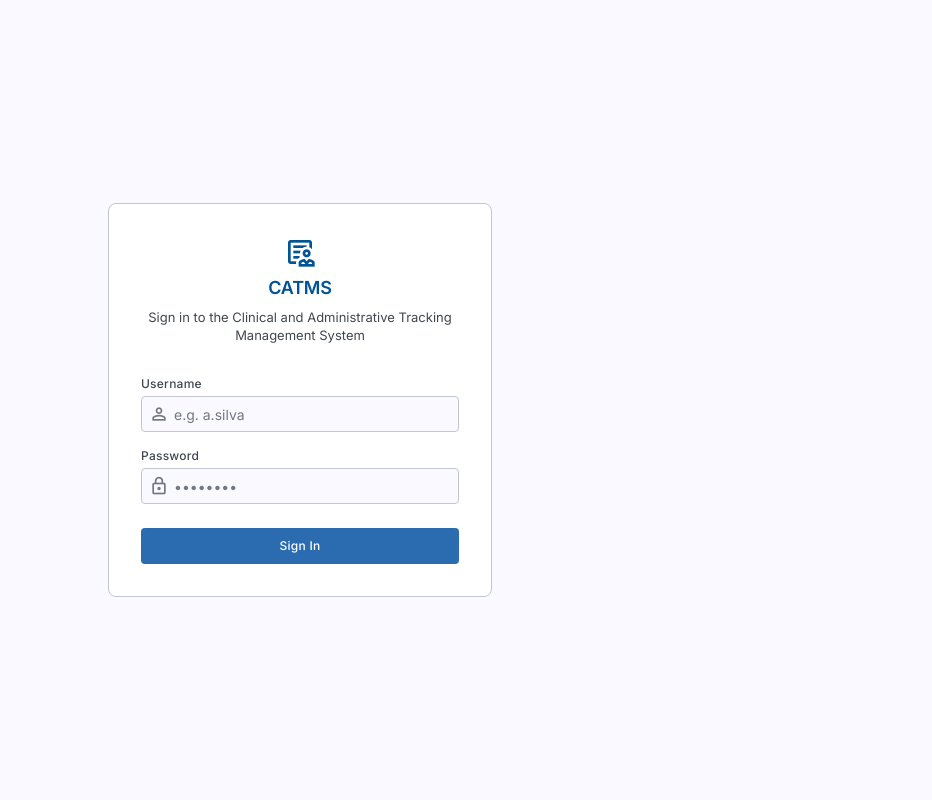
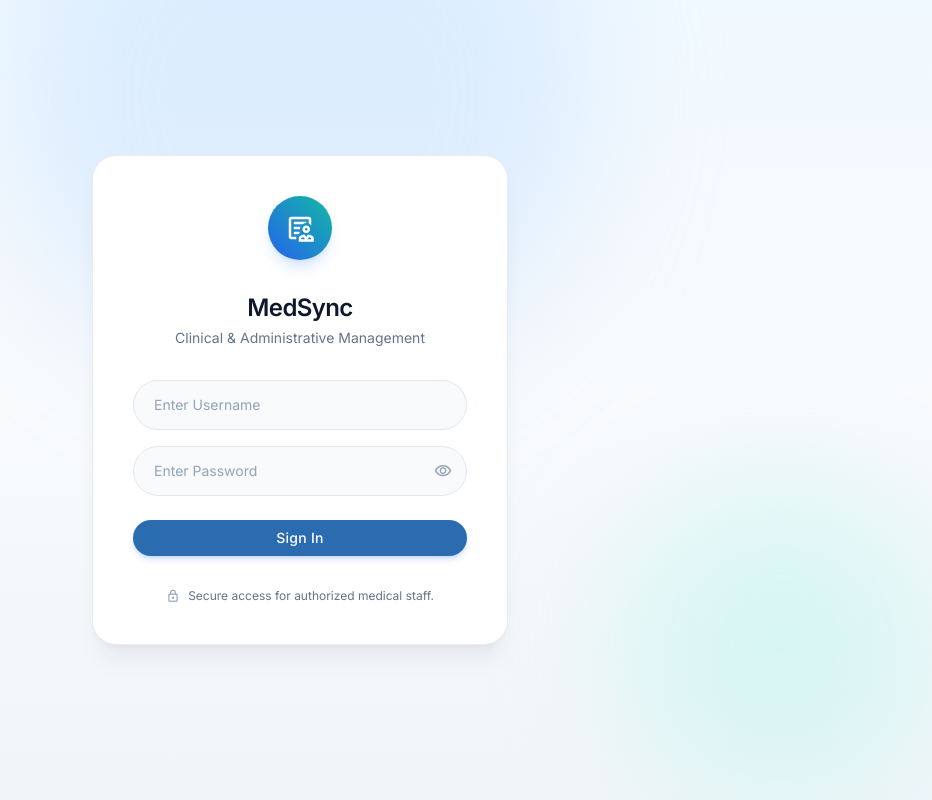
Before and after one commit to CATMAS-DB-project/MedSync, a React (Vite) app in the folder frontend/: page /login in a window 1280 px wide. Shown: the whole page, without its empty margins (340-1272 px from the left). Built offline with nearby package versions, Linux system fonts and the light colour scheme; no server answers.

Commit message:
changed login page with a better UI

```diff
--- a/frontend/src/features/auth/pages/LoginPage.tsx
+++ b/frontend/src/features/auth/pages/LoginPage.tsx
@@ -3,7 +3,6 @@ import type { FormEvent } from 'react';
 import { useLocation, useNavigate } from 'react-router-dom';
 import { Icon } from '../../../components/ui/Icon';
 import { Button } from '../../../components/ui/Button';
-import { Input } from '../../../components/ui/Input';
 import { useAuth } from '../../../context/AuthContext';
 import { ApiError } from '../../../services/api/ApiError';
 import { ROUTES } from '../../../constants/routes';
@@ -15,21 +14,28 @@ export function LoginPage() {
 
   const [username, setUsername] = useState('');
   const [password, setPassword] = useState('');
+  const [showPassword, setShowPassword] = useState(false);
   const [isSubmitting, setIsSubmitting] = useState(false);
   const [error, setError] = useState<string | null>(null);
 
-  const redirectTo = (location.state as { from?: string } | null)?.from ?? ROUTES.DASHBOARD;
+  const redirectTo =
+    (location.state as { from?: string } | null)?.from ?? ROUTES.DASHBOARD;
 
   const handleSubmit = async (event: FormEvent<HTMLFormElement>) => {
     event.preventDefault();
     setError(null);
     setIsSubmitting(true);
+
     try {
       await login({ username, password });
       navigate(redirectTo, { replace: true });
     } catch (err) {
       if (err instanceof ApiError) {
-        setError(err.code === 'SESSION_EXPIRED' ? 'Session expired. Please log in again.' : err.message);
+        setError(
+          err.code === 'SESSION_EXPIRED'
+            ? 'Session expired. Please log in again.'
+            : err.message
+        );
       } else {
         setError('Something went wrong. Please try again.');
       }
@@ -39,39 +45,76 @@ export function LoginPage() {
   };
 
   return (
-    <div className="min-h-screen bg-background flex items-center justify-center p-6">
-      <div className="w-full max-w-sm bg-surface-container-lowest border border-outline-variant rounded-lg p-8">
-        <div className="flex flex-col items-center gap-2 mb-8">
-          <Icon name="clinical_notes" className="text-primary" size={32} />
-          <h1 className="text-headline-sm text-primary">CATMS</h1>
-          <p className="text-body-sm text-on-surface-variant text-center">
-            Sign in to the Clinical and Administrative Tracking Management System
+    <div className="relative flex min-h-screen items-center justify-center overflow-hidden bg-slate-50 px-4 py-12">
+      <div
+        aria-hidden="true"
+        className="pointer-events-none absolute inset-0 bg-gradient-to-b from-sky-50 via-slate-50 to-slate-100"
+      />
+      <div
+        aria-hidden="true"
+        className="pointer-events-none absolute -top-48 left-1/2 h-[36rem] w-[36rem] -translate-x-1/2 rounded-full bg-blue-200/40 blur-3xl"
+      />
+      <div
+        aria-hidden="true"
+        className="pointer-events-none absolute bottom-0 right-0 h-80 w-80 rounded-full bg-teal-200/30 blur-3xl"
+      />
+
+      <div className="relative z-10 w-full max-w-[26rem] rounded-3xl border border-slate-200/80 bg-white p-8 shadow-xl shadow-slate-900/5 sm:p-10">
+        <div className="mb-8 flex justify-center">
+          <div className="flex h-16 w-16 items-center justify-center rounded-full bg-gradient-to-tr from-blue-600 to-teal-500 shadow-lg shadow-blue-500/20">
+            <Icon name="clinical_notes" size={30} className="text-white" />
+          </div>
+        </div>
+
+        <div className="mb-8 text-center">
+          <h1 className="text-2xl font-semibold tracking-tight text-slate-900">
+            MedSync
+          </h1>
+          <p className="mt-1 text-sm text-slate-500">
+            Clinical &amp; Administrative Management
           </p>
         </div>
 
         <form className="flex flex-col gap-4" onSubmit={handleSubmit}>
-          <Input
-            label="Username"
-            icon="person"
-            placeholder="e.g. a.silva"
+          <input
+            type="text"
+            aria-label="Username"
+            placeholder="Enter Username"
             value={username}
             onChange={(event) => setUsername(event.target.value)}
             autoComplete="username"
             required
-          />
-          <Input
-            label="Password"
-            icon="lock"
-            type="password"
-            placeholder="••••••••"
-            value={password}
-            onChange={(event) => setPassword(event.target.value)}
-            autoComplete="current-password"
-            required
+            className="w-full rounded-full border border-slate-200 bg-slate-50 px-5 py-3.5 text-sm text-slate-900 placeholder-slate-400 transition-all focus:border-blue-500 focus:bg-white focus:outline-none focus:ring-2 focus:ring-blue-500/20"
           />
 
+          <div className="relative">
+            <input
+              type={showPassword ? 'text' : 'password'}
+              aria-label="Password"
+              placeholder="Enter Password"
+              value={password}
+              onChange={(event) => setPassword(event.target.value)}
+              autoComplete="current-password"
+              required
+              className="w-full rounded-full border border-slate-200 bg-slate-50 py-3.5 pl-5 pr-12 text-sm text-slate-900 placeholder-slate-400 transition-all focus:border-blue-500 focus:bg-white focus:outline-none focus:ring-2 focus:ring-blue-500/20"
+            />
+            <button
+              type="button"
+              onClick={() => setShowPassword((prev) => !prev)}
+              aria-label={showPassword ? 'Hide password' : 'Show password'}
+              aria-pressed={showPassword}
+              tabIndex={-1}
+              className="absolute right-1.5 top-1/2 flex h-9 w-9 -translate-y-1/2 items-center justify-center rounded-full text-slate-400 transition-colors hover:bg-slate-100 hover:text-slate-600 focus:outline-none focus-visible:ring-2 focus-visible:ring-blue-500/40"
+            >
+              <Icon name={showPassword ? 'visibility_off' : 'visibility'} size={18} />
+            </button>
+          </div>
+
           {error && (
-            <div className="bg-error-container text-on-error-container text-body-sm rounded px-3 py-2 flex items-start gap-2">
+            <div
+              role="alert"
+              className="flex items-start gap-2.5 rounded-xl border border-red-200 bg-red-50 px-4 py-3 text-sm text-red-700"
+            >
               <Icon name="error" size={16} className="mt-0.5 shrink-0" />
               <span>{error}</span>
             </div>
@@ -80,12 +123,20 @@ export function LoginPage() {
           <Button
             type="submit"
             variant="primary"
-            className="w-full mt-2"
+            className="mt-2 w-full rounded-full py-3.5 text-sm font-medium shadow-md shadow-blue-600/20 transition-all hover:shadow-lg hover:shadow-blue-600/30"
             isLoading={isSubmitting}
           >
             {isSubmitting ? 'Signing in...' : 'Sign In'}
           </Button>
         </form>
+
+        {/* Security Message */}
+        <div className="mt-8 flex items-center justify-center gap-2">
+          <Icon name="lock" size={14} className="text-slate-400" />
+          <p className="text-xs text-slate-500">
+            Secure access for authorized medical staff.
+          </p>
+        </div>
       </div>
     </div>
   );
```
